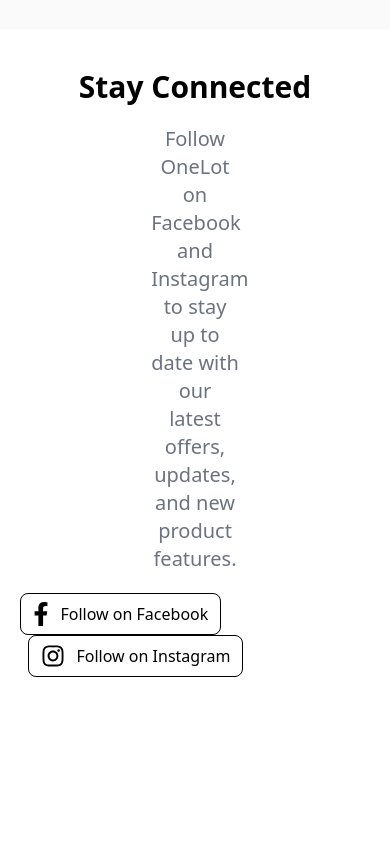
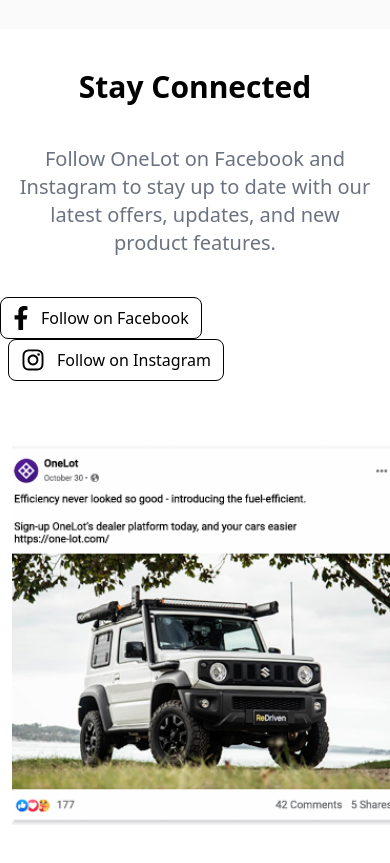
Before and after one commit to dalaixlmao/one-lot-assignment, a Next.js app: page / in a window 390 px wide. Shown: the part 6380-7243 px from the top of the page. Before the commit the page ends 7097 px from the top, so only its background shows below. Built offline with nearby package versions, Linux system fonts and the light colour scheme.

Commit message:
Stay connected component Completed, with responsiveness

```diff
--- a/components/StayConnected.tsx
+++ b/components/StayConnected.tsx
@@ -5,23 +5,25 @@
 import FacebookLogo from "./icons/facebook-logo";
 import { useState } from "react";
 import InstagramLogo from "./icons/instagram-logo";
+import { posts } from "@/lib/data";
+import Image from "next/image";
 
 export default function StayConnected() {
   const [hoveredF, setHoveredF] = useState(false);
   const [hoveredI, setHoveredI] = useState(false);
 
   return (
-    <WhiteSection className="flex flex-col items-center">
+    <WhiteSection className="w-screen flex flex-col items-center">
       <div>
         <LargestText align="center">Stay Connected</LargestText>
       </div>
-      <div className="w-full flex flex-col items-center my-5">
-        <div className="text-gray-500 text-center text-xl w-1/4">
+      <div className="w-full flex flex-col items-center mt-10">
+        <div className="text-gray-500 text-center text-xl md:w-1/4 w-[90%]">
           Follow OneLot on Facebook and Instagram to stay up to date with our
           latest offers, updates, and new product features.
         </div>
       </div>
-      <div>
+      <div className="mt-10">
         <SocialButton
           className="mr-2"
           onMouseEnter={() => {
@@ -59,7 +61,21 @@
           </div>
         </SocialButton>
       </div>
-      <div></div>
+      <div className="flex flex-col items-start w-full mt-10">
+        <div className="flex flex-row my-5 justify-start flex-nowrap overflow-x-auto w-full">
+          {posts?.map((p, index) => (
+            <div key={index} className="w-96 mx-3 h-96 flex-shrink-0">
+              <Image
+                src={p}
+                height={400}
+                width={500}
+                alt={`Social post ${index + 1}`}
+                className="object-cover w-full h-full"
+              />
+            </div>
+          ))}
+        </div>
+      </div>
     </WhiteSection>
   );
 }
--- a/lib/data.ts
+++ b/lib/data.ts
@@ -55,41 +55,52 @@
   },
 ];
 
-const values =[
+const values = [
   {
-    icon:"https://www.onelot.ph/trust.svg",
-    value:"Trust",
-    title:"Regulated by Securities and Exchange Commission (SEC) Philippines"
+    icon: "https://www.onelot.ph/trust.svg",
+    value: "Trust",
+    title: "Regulated by Securities and Exchange Commission (SEC) Philippines",
   },
   {
-    icon:"https://www.onelot.ph/high_amount.svg",
-    value:"High Amount",
-    title:"Get the highest loan amounts compared to other banks and lenders"
+    icon: "https://www.onelot.ph/high_amount.svg",
+    value: "High Amount",
+    title: "Get the highest loan amounts compared to other banks and lenders",
   },
   {
-    icon:"https://www.onelot.ph/fast.svg",
-    value:"Fast",
-    title:"Get the money within a few hours on the same day"
+    icon: "https://www.onelot.ph/fast.svg",
+    value: "Fast",
+    title: "Get the money within a few hours on the same day",
   },
   {
-    icon:"https://www.onelot.ph/flexible.svg",
-    value:"Flexible",
-    title:"Loans are tailored to your needs"
+    icon: "https://www.onelot.ph/flexible.svg",
+    value: "Flexible",
+    title: "Loans are tailored to your needs",
   },
   {
-    icon:"https://www.onelot.ph/easy.svg",
-    value:"Easy",
-    title:"Run through an easy process and get your first loans within days"
+    icon: "https://www.onelot.ph/easy.svg",
+    value: "Easy",
+    title: "Run through an easy process and get your first loans within days",
   },
-]
+];
 
 const testimonials = [
   {
-    icon:"/testimonial_4.svg",
-    description: "“The service of OneLot is top-notch. They act fast and can provide dealers with the funds they need, when they need it.”",
+    icon: "/testimonial_4.svg",
+    description:
+      "“The service of OneLot is top-notch. They act fast and can provide dealers with the funds they need, when they need it.”",
     author: "Mark Vergel de Dios",
-    designation: "Owner, MVD Auto Works"
-  }
-]
+    designation: "Owner, MVD Auto Works",
+  },
+];
 
-export { features, values, testimonials };
+const posts = [
+  "/post.png",
+  "/post.png",
+  "/post.png",
+  "/post.png",
+  "/post.png",
+  "/post.png",
+  "/post.png",
+];
+
+export { features, values, testimonials, posts };
```
Also changed, not shown: package.json (+6 -5 lines), public/post.png (added), 1 other file (tests, documents, lock files or other folders).
